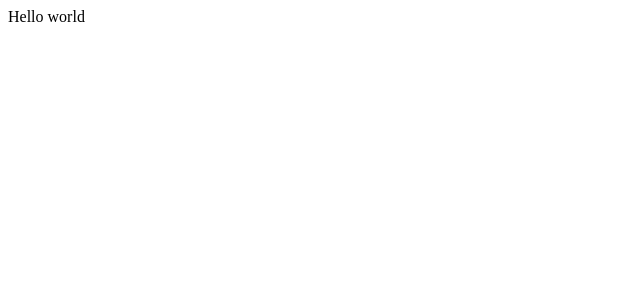
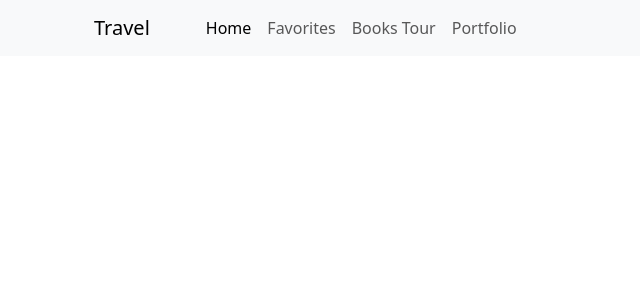
Before and after one commit to SagynalievTaalaibek/hw-route, a React (Vite) app: page / in a window 1280 px wide. Shown: the top 300 px of the page, without its empty margins (0-640 px from the left). Built offline with nearby package versions, Linux system fonts and the light colour scheme.

Commit message:
add new components Navbar

```diff
--- a/src/App.tsx
+++ b/src/App.tsx
@@ -1,8 +1,12 @@
+import Navbar from './components/Navbar/Navbar';
+
 const App = () => {
   return (
-    <div>
-      Hello world
-    </div>
+    <>
+      <header className="bg-body-tertiary">
+        <Navbar />
+      </header>
+    </>
   );
 };
 
--- /dev/null
+++ b/src/components/Navbar/Navbar.tsx
@@ -0,0 +1,69 @@
+import { NavLink } from 'react-router-dom';
+
+const Navbar = () => {
+  return (
+    <div className="container">
+      <nav className="navbar navbar-expand-lg">
+        <div className="container-fluid">
+          <a className="navbar-brand me-5" href="/">
+            Travel
+          </a>
+          <div className="me-auto">
+            <ul className="navbar-nav">
+              <li className="nav-item">
+                <NavLink
+                  to="/"
+                  className={({ isActive, isPending }) =>
+                    `nav-link ${
+                      isPending ? 'pending' : isActive ? 'active' : ''
+                    }`
+                  }
+                >
+                  Home
+                </NavLink>
+              </li>
+              <li className="nav-item">
+                <NavLink
+                  to="/favorites"
+                  className={({ isActive, isPending }) =>
+                    `nav-link ${
+                      isPending ? 'pending' : isActive ? 'active' : ''
+                    }`
+                  }
+                >
+                  Favorites
+                </NavLink>
+              </li>
+              <li className="nav-item">
+                <NavLink
+                  to="/books"
+                  className={({ isActive, isPending }) =>
+                    `nav-link ${
+                      isPending ? 'pending' : isActive ? 'active' : ''
+                    }`
+                  }
+                >
+                  Books Tour
+                </NavLink>
+              </li>
+              <li className="nav-item">
+                <NavLink
+                  to="/portfolio"
+                  className={({ isActive, isPending }) =>
+                    `nav-link ${
+                      isPending ? 'pending' : isActive ? 'active' : ''
+                    }`
+                  }
+                >
+                  Portfolio
+                </NavLink>
+              </li>
+            </ul>
+          </div>
+        </div>
+      </nav>
+    </div>
+  );
+};
+
+export default Navbar;
--- a/src/main.tsx
+++ b/src/main.tsx
@@ -1,9 +1,13 @@
 import React from 'react';
 import ReactDOM from 'react-dom/client';
 import App from './App';
+import 'bootstrap/dist/css/bootstrap.css';
+import { BrowserRouter } from 'react-router-dom';
 
 ReactDOM.createRoot(document.getElementById('root')!).render(
   <React.StrictMode>
-    <App />
+    <BrowserRouter>
+      <App />
+    </BrowserRouter>
   </React.StrictMode>,
 );
```
